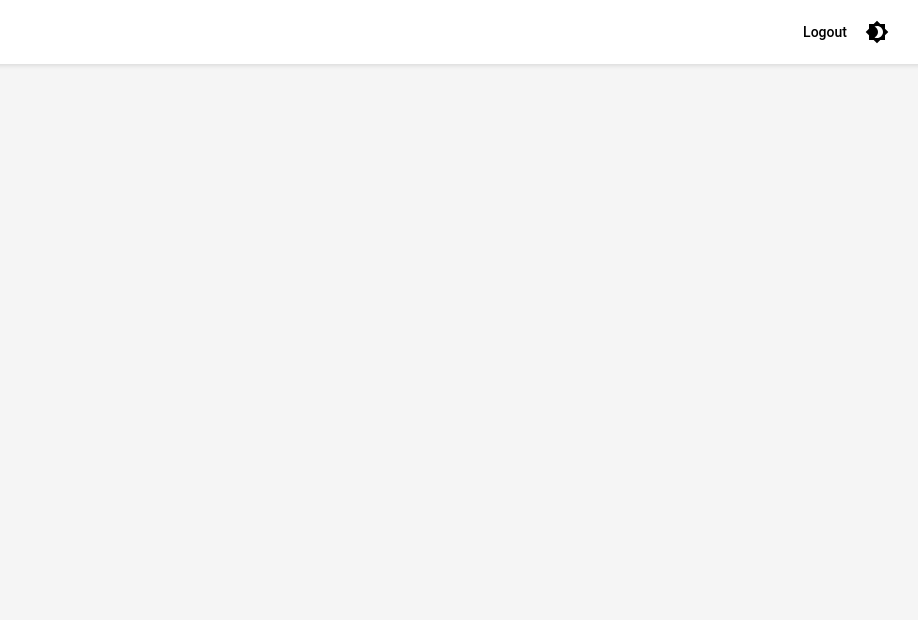
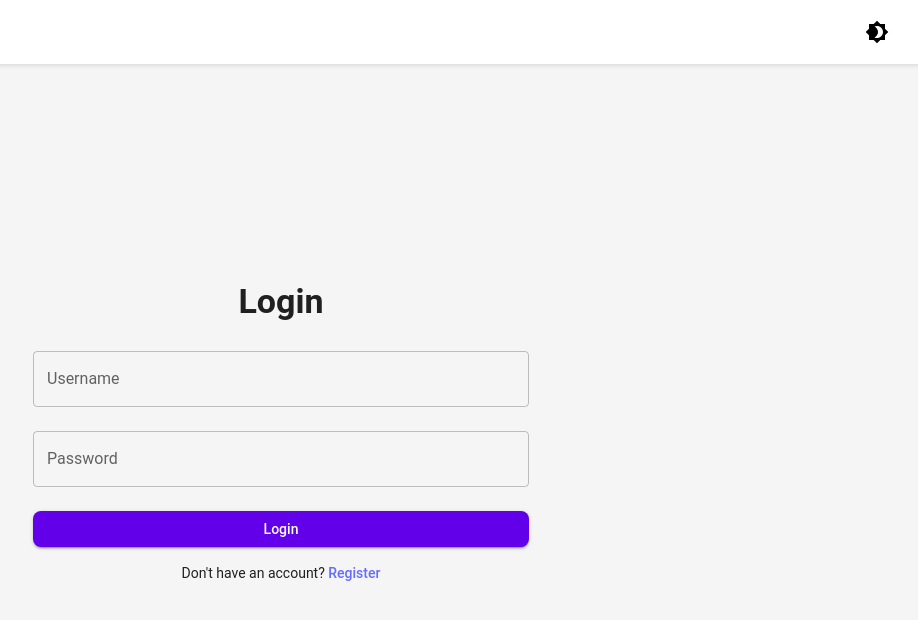
Before and after one commit to J-Raymer/scalable-day-trading-system, a React (Vite) app in the folder frontend/: page /login in a window 1280 px wide. Before the commit this address had no page. Shown: the top 620 px of the page, without its empty margins (359-1277 px from the left). Built offline with nearby package versions, Linux system fonts and the light colour scheme.

Commit message:
adds authentication logic, all routes other than /login and /register require a jwt token, updates login page ui

```diff
--- a/frontend/src/App.tsx
+++ b/frontend/src/App.tsx
@@ -1,6 +1,6 @@
-import { useState } from 'react';
+import { useState, useEffect } from 'react';
 import { ThemeProvider, CssBaseline, Toolbar } from '@mui/material';
-import { BrowserRouter as Router, Route, Routes } from 'react-router-dom';
+import { BrowserRouter as Router, Route, Routes, useLocation, useNavigate } from 'react-router-dom';
 import LoginPage from './LoginPage';
 import HomePage from './HomePage';
 import RegisterPage from './RegisterPage';
@@ -15,16 +15,34 @@ function App() {
     <ThemeProvider theme={theme(darkMode)}>
       <CssBaseline />
       <Router>
-        <Header darkMode={darkMode} setDarkMode={setDarkMode} />
-        <Toolbar />
-        <Routes>
-          <Route path="/" element={<LoginPage />} />
-          <Route path="/home" element={<HomePage />} />
-          <Route path="/register" element={<RegisterPage />} />
-        </Routes>
+        <AppContent darkMode={darkMode} setDarkMode={setDarkMode} />
       </Router>
     </ThemeProvider>
   );
 }
 
+function AppContent({ darkMode, setDarkMode }: { darkMode: boolean; setDarkMode: React.Dispatch<React.SetStateAction<boolean>> }) {
+  const navigate = useNavigate();
+  const location = useLocation();
+
+  useEffect(() => {
+    const token = localStorage.getItem('token');
+    if (!token && location.pathname !== '/register' && location.pathname !== '/login') {
+      navigate('/login');
+    }
+  }, [navigate, location.pathname]);
+
+  return (
+    <>
+      <Header darkMode={darkMode} setDarkMode={setDarkMode} />
+      <Toolbar />
+      <Routes>
+        <Route path="/login" element={<LoginPage />} />
+        <Route path="/" element={<HomePage />} />
+        <Route path="/register" element={<RegisterPage />} />
+      </Routes>
+    </>
+  );
+}
+
 export default App;
--- a/frontend/src/Header.tsx
+++ b/frontend/src/Header.tsx
@@ -12,10 +12,11 @@ function Header({ darkMode, setDarkMode }: HeaderProps) {
   const location = useLocation();
 
   const handleLogout = () => {
-    // Add logout logic here
+    // Clear token from localStorage
+    localStorage.removeItem('token');
     console.log('Logging out');
     // Redirect to login page after logout
-    navigate('/');
+    navigate('/login');
   };
 
   return (
@@ -29,7 +30,7 @@ function Header({ darkMode, setDarkMode }: HeaderProps) {
     >
       <Toolbar>
         <Box sx={{ flexGrow: 1 }} />
-        {(location.pathname !== '/' && location.pathname !== '/register') && (
+        {(location.pathname !== '/login' && location.pathname !== '/register') && (
           <Button color="inherit" onClick={handleLogout}>
             Logout
           </Button>
--- a/frontend/src/LoginPage.tsx
+++ b/frontend/src/LoginPage.tsx
@@ -1,21 +1,44 @@
 import { useState } from 'react';
+import axios from 'axios';
 import { Container, TextField, Button, Typography, Box } from '@mui/material';
-import { useNavigate } from 'react-router-dom';
+import { useNavigate, Link } from 'react-router-dom';
 
 function LoginPage() {
   const [username, setUsername] = useState('');
   const [password, setPassword] = useState('');
+  const [error, setError] = useState('');
   const navigate = useNavigate();
 
-  const handleLogin = () => {
-    // Add login logic here
-    console.log('Logging in with', { username, password });
-    // Redirect to home page after login
-    navigate('/home');
-  };
-
-  const handleRegister = () => {
-    navigate('/register');
+  const handleLogin = async (e: React.FormEvent) => {
+    e.preventDefault();
+    if (!username || !password) {
+      setError('All fields must be filled out');
+      return;
+    }
+    try {
+      const response = await axios.post('http://localhost:8000/login', {
+        username,
+        password,
+      });
+      if (response.status === 200) {
+        console.log("User logged in successfully, token saved in local storage");
+        const token = response.data.data.token;
+        localStorage.setItem('token', token);
+        navigate('/');
+      }
+    } catch (err) {
+      if (axios.isAxiosError(err)) {
+        if (err.response && err.response.status === 404) {
+          setError('User not found');
+        } else if (err.response && err.response.status === 401) {
+          setError('Unauthorized');
+        } else {
+          setError('Login failed. Please try again.');
+        }
+      } else {
+        setError('An unexpected error occurred.');
+      }
+    }
   };
 
   return (
@@ -23,7 +46,7 @@ function LoginPage() {
       <Typography variant="h4" component="h1" gutterBottom>
         Login
       </Typography>
-      <form className="login-form" noValidate autoComplete="off">
+      <form className="login-form" noValidate autoComplete="off" onSubmit={handleLogin}>
         <TextField
           label="Username"
           variant="outlined"
@@ -41,28 +64,20 @@ function LoginPage() {
           value={password}
           onChange={(e) => setPassword(e.target.value)}
         />
-        <Button variant="contained" color="primary" onClick={handleLogin} fullWidth>
-          Login
-        </Button>
+        {error && (
+          <Typography color="error" variant="body2">
+            {error}
+          </Typography>
+        )}
         <Box mt={2}>
-          <Button
-            variant="outlined"
-            color="primary"
-            onClick={handleRegister}
-            fullWidth
-            sx={{
-              backgroundColor: 'background.default',
-              color: 'primary.main',
-              borderColor: 'primary.main',
-              '&:hover': {
-                backgroundColor: 'background.default',
-                borderColor: 'primary.dark',
-                color: 'primary.dark',
-              },
-            }}
-          >
-            Register
+          <Button variant="contained" color="primary" type="submit" fullWidth>
+            Login
           </Button>
+        </Box>
+        <Box mt={2}>
+          <Typography variant="body2">
+            Don't have an account? <Link to="/register">Register</Link>
+          </Typography>
         </Box>
       </form>
     </Container>
--- a/frontend/src/RegisterPage.tsx
+++ b/frontend/src/RegisterPage.tsx
@@ -35,7 +35,7 @@ function RegisterPage() {
       });
       if (response.status === 201) {
         console.log("User registered successfully");
-        navigate('/');
+        navigate('/login');
       }
     } catch (err) {
       if (err.response && err.response.status === 409) {
```
